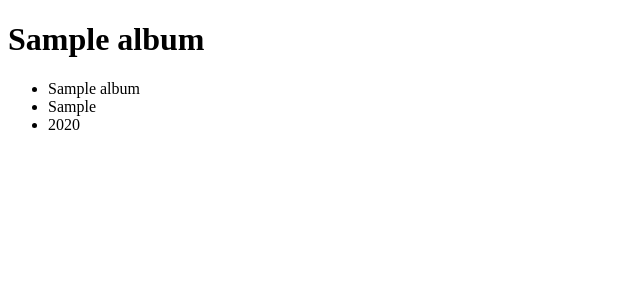
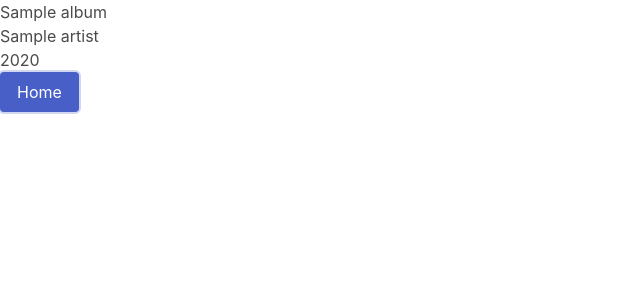
Before and after one commit to momentum-team-7/django-music-collab-rlconley, a Django app: page /albums/1/ in a window 1280 px wide. Shown: the top 300 px of the page, without its empty margins (0-640 px from the left). Run offline with Django 3.2, Linux system fonts and the light colour scheme; tables that the repository leaves empty hold one stand-in row (values such as "Sample post").

Commit message:
add artist model and sample albums

```diff
--- a/core/admin.py
+++ b/core/admin.py
@@ -1,6 +1,7 @@
 from django.contrib import admin
-from .models import Album
+from .models import Album, Artist
 
 # Register your models here.
 
 admin.site.register(Album)
+admin.site.register(Artist)
--- a/core/models.py
+++ b/core/models.py
@@ -5,12 +5,19 @@
     pass
 
 
-
 class Album(models.Model):
     title = models.CharField(max_length=280)
-    artist = models.CharField(max_length=280)
+    artist = models.ForeignKey('Artist', on_delete=models.CASCADE, blank=True, null=True, related_name="albums")
     release_year = models.IntegerField(blank=True, null=True)
     user = models.ForeignKey(User, on_delete=models.CASCADE, blank=True, null=True, related_name="albums")
 
     def __str__(self):
         return self.title
+
+
+class Artist(models.Model):
+    name = models.CharField(max_length=280)
+    label = models.CharField(max_length=280)
+
+    def __str__(self):
+        return self.name
--- a/templates/base.html
+++ b/templates/base.html
@@ -5,6 +5,7 @@
     <meta charset="UTF-8">
     <meta http-equiv="X-UA-Compatible" content="IE=edge">
     <meta name="viewport" content="width=device-width, initial-scale=1.0">
+    <link rel="stylesheet" href="https://cdn.jsdelivr.net/npm/bulma@0.9.1/css/bulma.min.css">
     <title>Music</title>
 </head>
 <body>
--- a/templates/core/album_detail.html
+++ b/templates/core/album_detail.html
@@ -4,11 +4,10 @@
 
 <h1>{{album}}</h1>
 <ul>
-    <li>{{album.title}}</li>
     <li>{{album.artist}}</li>
     {% if album.release_year %}
         <li>{{album.release_year}}</li>
     {% endif %}
 </ul>
-
+<a href='/'class="button is-link is-focused">Home</a>
 {% endblock content %}
--- a/templates/core/album_list.html
+++ b/templates/core/album_list.html
@@ -2,8 +2,11 @@
 
 {% block content %}
 
+<h1 class="title">My Albums</h1>
 {% for album in albums %}
-<li><a href="{% url 'album-detail' album.pk %}">{{album}} PK:{{album.pk}}</a></li>
+<div class="card">
+<div class="card-title"><a href="{% url 'album-detail' album.pk %}">{{album}}</a></div>
+</div>
 {% endfor %}
 
 {% endblock content %}
```
Also changed, not shown: core/migrations/0006_auto_20210303_0354.py (added).
